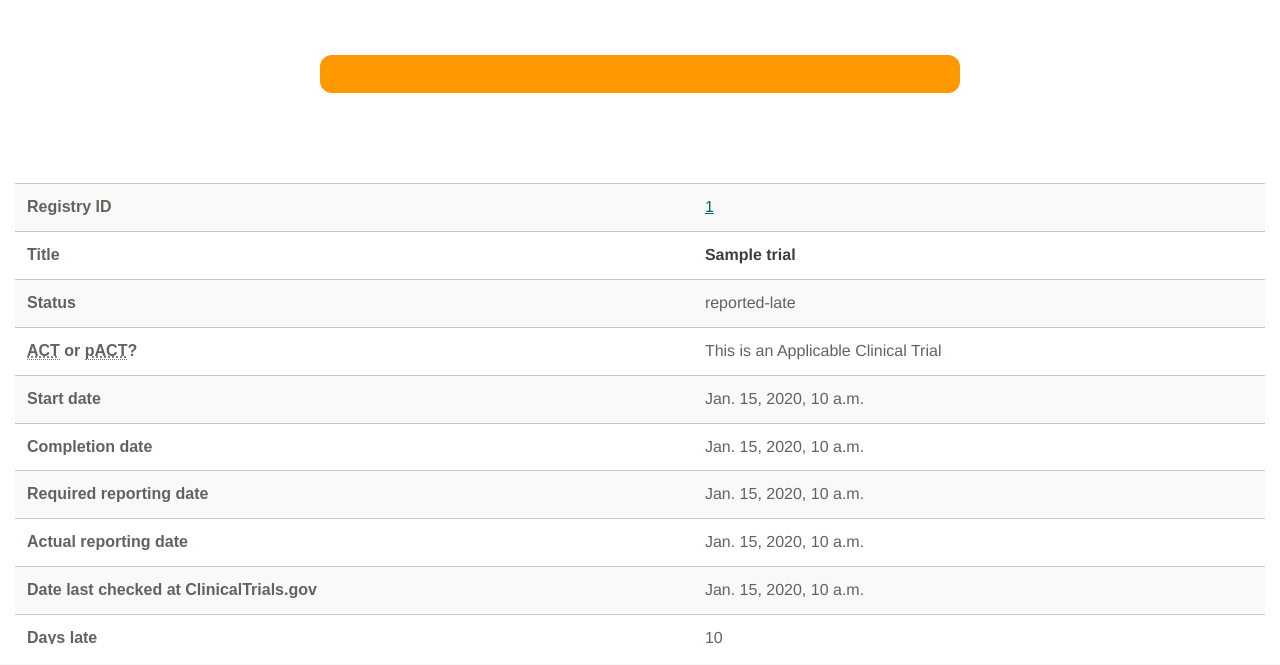
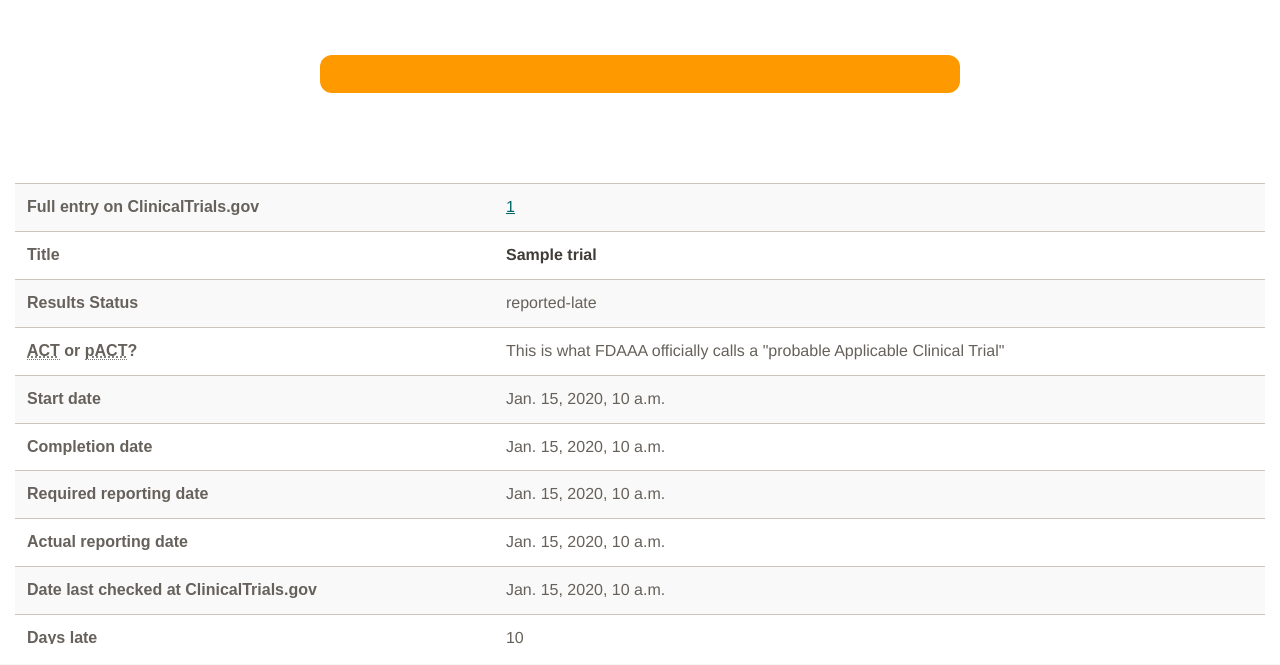
Before and after one commit to ebmdatalab/clinicaltrials-act-tracker, a Django app: template clinicaltrials/templates/trial.html in a window 1280 px wide. Shown: the part 156-821 px from the top of the page. Run offline with Django 3.2, Linux system fonts and the light colour scheme; the template is opened without the code that fills it: most values are stand-ins (such as "Sample title", 1, 10 or a date in 2020); style sheets or scripts are compiled from the project's sources; some libraries are stand-ins or nearby versions.

Commit message:
Incorporate feedback
Relates to some of #99

```diff
--- a/clinicaltrials/templates/trial.html
+++ b/clinicaltrials/templates/trial.html
@@ -23,8 +23,9 @@
 <p>
     <strong>Think we've made a mistake?</strong>  Before <a href="mailto:hello@ebmdatalab.net">contacting us</a>, review the criteria in <a href="https://www.biorxiv.org/content/biorxiv/early/2018/02/20/266452.full.pdf">our paper</a>. In particular, bear in mind the following:
     <ul>
-      <li>Reporting in a journal is not enough. The rules state that the trial must be reported on ClinicalTrials.gov</li>
-      <li>Terminated trials are required to report results. Only withdrawn trials (which never recruited a single patient) are not
+      <li>We can only rely on the structured data that sponsors put into the registry: they may enter incorrect or incomplete data.</li>
+      <li>Reporting in a journal is not enough. The FDAAA rules state that the trial must be reported on ClinicalTrials.gov.</li>
+      <li>Terminated trials are required to report results. Only withdrawn trials (which never recruited a single patient) are not.
       </li>
     </ul>
 </p>
@@ -34,10 +35,10 @@
 <table class="table table-striped">
   <tr>
     <th>
-      Registry ID
+      Full entry on ClinicalTrials.gov
     </th>
     <td>
-      <a href="{{ trial.publication_url }}">{{ trial.registry_id  }}</a>
+      <a href="{{ trial.publication_url }}">{{ trial.registry_id }}</a>
     </td>
   </tr>
   <tr>
@@ -50,7 +51,7 @@
   </tr>
   <tr>
     <th>
-     Status
+     Results Status
     </th>
     <td>
       {{ trial.status }}
@@ -62,9 +63,9 @@
     </th>
     <td>
       {% if trial.is_pact %}
-        This is a probable Applicable Clinical Trial
+        This is what FDAAA officially calls an "Applicable Clinical Trial"
       {% else %}
-        This is an Applicable Clinical Trial
+        This is what FDAAA officially calls a "probable Applicable Clinical Trial"
       {% endif %}
     </td>
   </tr>
@@ -97,7 +98,7 @@
       Actual reporting date
     </th>
     <td>
-      {{ trial.reported_date }}
+      {{ trial.calculated_reported_date }}
     </td>
   </tr>
   <tr>
```
Also changed, not shown: clinicaltrials/frontend/models.py (+8 -0 lines), clinicaltrials/frontend/tests/test_models.py (+1 -0 lines), clinicaltrials/frontend/tests/test_views.py (+1 -2 lines), clinicaltrials/frontend/views.py (+4 -5 lines).
